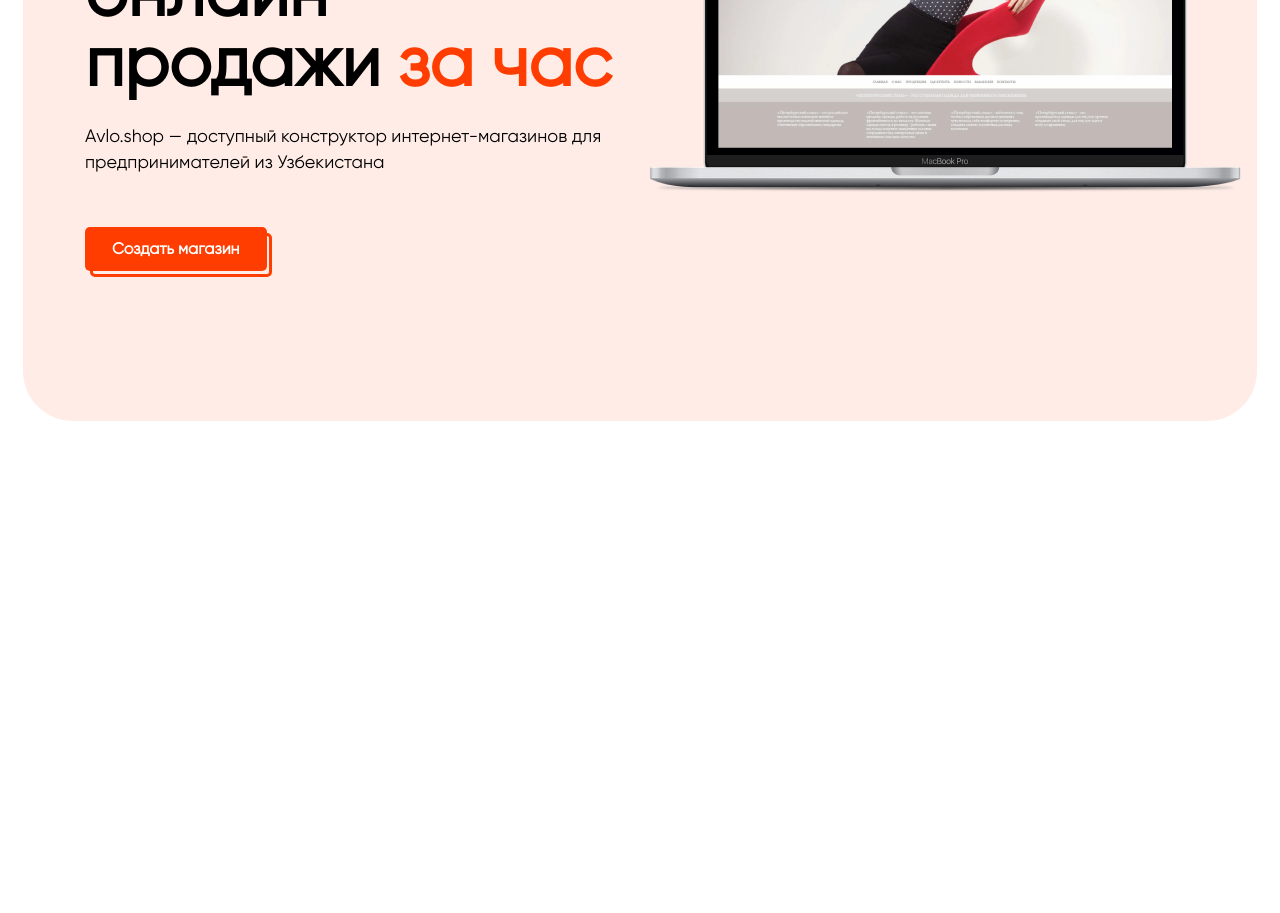
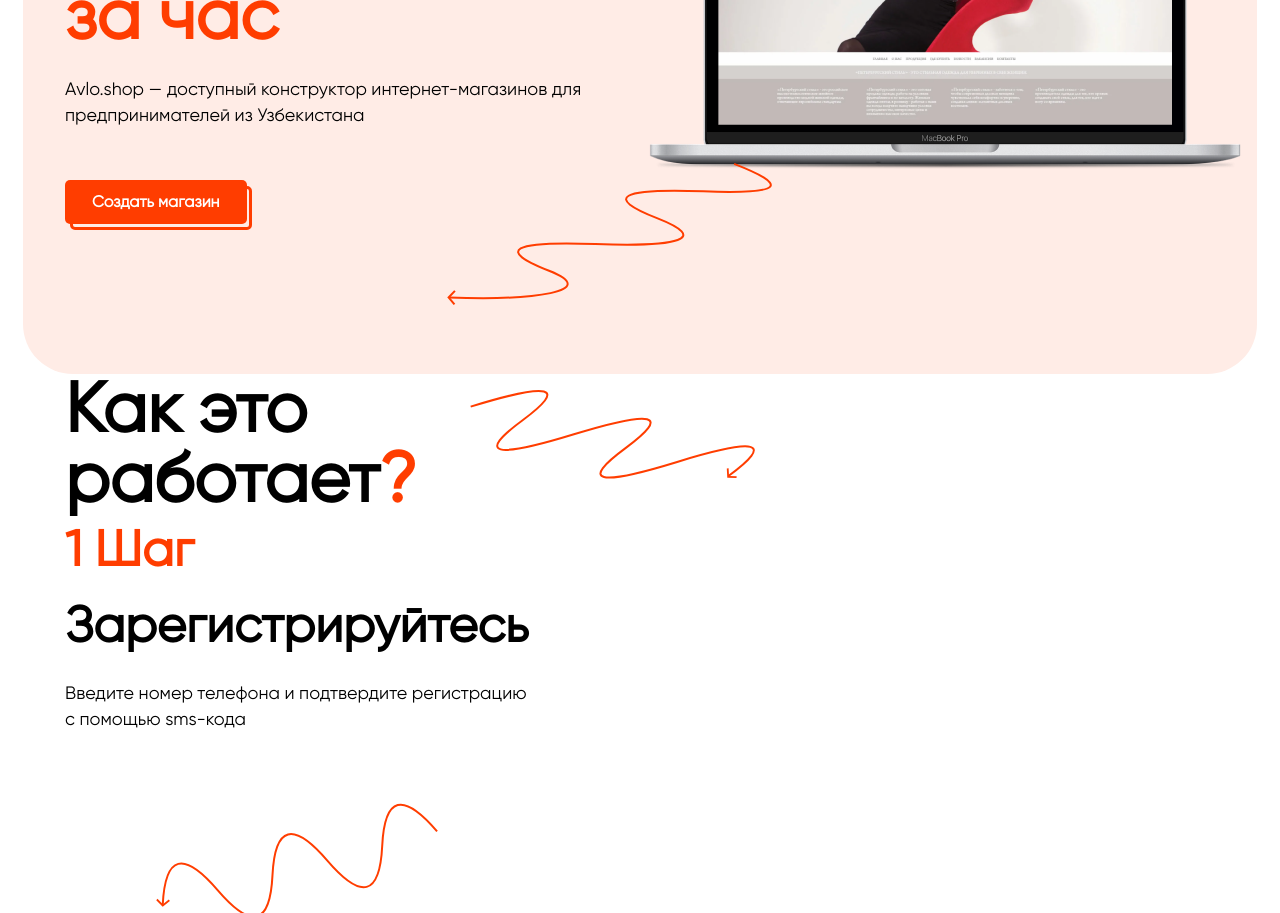
Before and after one commit to itsakbarov/avlo-shop, a React (Create React App) app: page / in a window 1280 px wide. Shown: the part 500-1413 px from the top of the page. Before the commit the page ends 929 px from the top, so only its background shows below. Built offline with nearby package versions, Linux system fonts and the light colour scheme.

Commit message:
global styles are removed

```diff
--- a/public/index.html
+++ b/public/index.html
@@ -21,6 +21,12 @@
             font-family: Gilroy;
             src: url("./gilroy.otf");
         }
+
+        h1, h2, h3, h4, h5, h6, p, a {
+            margin: 0;
+            padding: 0;
+            text-decoration: none;
+        }
     </style>
 </head>
 <body>
--- a/src/assets/icons/index.js
+++ b/src/assets/icons/index.js
@@ -17,3 +17,38 @@
 
     )
 }
+
+export const Arrow = () => {
+    return <svg width="327" height="230" viewBox="0 0 327 230" fill="none" xmlns="http://www.w3.org/2000/svg">
+        <path
+            d="M3.99998 173.5C88.0376 176.558 157.214 167.663 104.028 146.793C50.8426 125.924 66.2687 117.017 150.306 120.075C234.344 123.132 265.186 114.959 212 94.0895C158.815 73.2195 174.241 64.3133 258.278 67.3708C342.316 70.4283 342.326 60.7885 289.141 39.9185"
+            stroke="#FF3D00" stroke-width="2"/>
+        <path
+            d="M2.24893 173.4L2.84275 172.794L9.18095 166.224L10.6773 167.526L4.9225 173.49L10.2646 179.826L8.68431 181.024L2.8008 174.044L2.24894 173.4L2.24893 173.4Z"
+            fill="#FF3D00"/>
+    </svg>
+
+}
+export const Arrow2 = () => {
+    return <svg width="293" height="139" viewBox="0 0 293 139" fill="none" xmlns="http://www.w3.org/2000/svg">
+        <path
+            d="M8.67135 32.6183C89.0541 7.91445 106.26 12.5247 60.288 46.4489C14.3163 80.3732 31.5219 84.9834 111.905 60.2796C192.287 35.5757 209.493 40.186 163.521 74.1102C117.55 108.034 134.755 112.645 215.138 87.9409C295.521 63.237 312.726 67.8472 266.755 101.771"
+            stroke="#FF3D00" stroke-width="2"/>
+        <path
+            d="M265.286 103.658L266.069 103.69L274.489 104.102L274.673 102.28L267.028 101.907L266.616 94.2644L264.794 94.4574L265.25 102.875L265.286 103.658L265.286 103.658Z"
+            fill="#FF3D00"/>
+    </svg>
+
+}
+export const Arrow3 = () => {
+    return <svg width="294" height="143" viewBox="0 0 294 143" fill="none" xmlns="http://www.w3.org/2000/svg">
+        <path
+            d="M9.73467 109.71L10.3404 109.213L16.8993 103.917L15.8236 102.434L9.86971 107.243L4.47561 101.814L3.24466 103.17L9.18708 109.15L9.73499 109.71L9.73467 109.71Z"
+            fill="#FF3D00"/>
+        <path
+            d="M9.74276 107.795C12.1226 58.1543 30.4107 53.254 64.6073 93.0941C98.8039 132.934 117.092 128.034 119.472 78.3932C121.852 28.7524 140.14 23.8521 174.337 63.6922C208.533 103.532 226.821 98.6321 229.201 48.9913C231.581 -0.649412 249.869 -5.54972 284.066 34.2904"
+            stroke="#FF3D00" stroke-width="2"/>
+    </svg>
+
+
+}
--- a/src/assets/styles/index.js
+++ b/src/assets/styles/index.js
@@ -8,7 +8,7 @@
   box-sizing: border-box;
 `;
 export const ContainerXS = styled.div`
-  max-width: 1140px;
+  max-width: 1180px;
   width: 100%;
   margin: 0 auto;
   padding: 0 15px;
--- a/src/components/Button/style.js
+++ b/src/components/Button/style.js
@@ -13,9 +13,20 @@
   border: none;
   color: #FFFFFF;
   position: relative;
+  transition: all ease 0.3s;
+
+  &:active {
+    transform: translate(5px, 6px);
+
+    &:before {
+      bottom: 0;
+      left: 0;
+    }
+  }
 
   &:before {
     content: "";
+    transition: all ease 0.3s;
     left: 5px;
     bottom: -6px;
     position: absolute;
--- a/src/containers/Banner/Banner.js
+++ b/src/containers/Banner/Banner.js
@@ -1,15 +1,16 @@
 import {ContainerXS, W50} from "../../assets/styles";
 import {SpaceBetween} from "../Header/style";
-import {StyledBanner, Text, Title} from "./style";
+import {ArrowHolder, StyledBanner, Text, Title} from "./style";
 import Button from "../../components/Button/Button";
 import Mac from '../../assets/images/MACBOOK.png'
+import {Arrow} from '../../assets/icons'
 
 const Banner = () => {
     return (
         <StyledBanner>
             <ContainerXS>
                 <SpaceBetween style={{padding: "150px 0"}}>
-                    <W50>
+                    <W50 style={{maxWidth: "619px"}}>
                         <Title>Создайте сайт и запустите онлайн-продажи <span>за час</span></Title>
                         <Text>Аvlo.shop — доступный конструктор интернет-магазинов для предпринимателей из
                             Узбекистана</Text>
@@ -17,12 +18,15 @@
                             Создать магазин
                         </Button>
                     </W50>
-                    <W50>
+                    <W50 style={{position: "relative"}}>
                         <img src={Mac} alt=""/>
+                        <ArrowHolder>
+                            <Arrow/>
+                        </ArrowHolder>
                     </W50>
                 </SpaceBetween>
             </ContainerXS>
         </StyledBanner>
-    )
+    );
 }
 export default Banner
--- a/src/containers/Banner/style.js
+++ b/src/containers/Banner/style.js
@@ -26,3 +26,9 @@
   margin-bottom: 52px;
   color: #000000;
 `
+
+export const ArrowHolder = styled.div`
+  position: absolute;
+  bottom: -49%;
+  left: -34%;
+`
--- /dev/null
+++ b/src/containers/Steps/Steps.js
@@ -0,0 +1,58 @@
+import {ArrowWrapper, Card, CardContent, CardText, CardTitle, Content, StyledSteps, Title} from "./style";
+import {ContainerXS} from "../../assets/styles";
+import {Arrow2, Arrow3} from "../../assets/icons";
+
+const Steps = () => {
+    return (
+        <StyledSteps>
+            <ContainerXS>
+                <Content>
+                    <Title>
+                        Как это работает
+                        <span>?</span>
+                    </Title>
+                    <ArrowWrapper>
+                        <Arrow2/>
+                    </ArrowWrapper>
+                    <Card>
+                        <CardTitle>1 Шаг</CardTitle>
+                        <CardText>Зарегистрируйтесь</CardText>
+                        <CardContent>Введите номер телефона и подтвердите регистрацию с помощью sms-кода</CardContent>
+
+                    </Card>
+                    <div style={{marginBottom: "65px", paddingLeft: "88px"}}>
+                        <Arrow3/>
+                    </div>
+                    <Card>
+                        <CardTitle>2 Шаг</CardTitle>
+                        <CardText>Создайте магазин
+                        </CardText>
+                        <CardContent>Напишите название магазина, выберете категорию и загрузите логотип. Ваш магазин
+                            создан, теперь его нужно настроить</CardContent>
+                    </Card>
+                    <div style={{marginBottom: "65px", paddingLeft: "88px"}}>
+                        <Arrow2/>
+                    </div>
+                    <Card>
+                        <CardTitle>3 Шаг</CardTitle>
+                        <CardText>Настройте магазин
+                        </CardText>
+                        <CardContent>Загрузите обложку, добавьте товары, укажите способы оплаты и доставки. Ваш магазин
+                            готов</CardContent>
+                    </Card>
+                    <div style={{marginBottom: "65px", paddingLeft: "88px"}}>
+                        <Arrow3/>
+                    </div>
+                    <Card>
+                        <CardTitle>4 Шаг</CardTitle>
+                        <CardText>Поделитесь ссылкой
+                        </CardText>
+                        <CardContent>Разместите ссылку на сайт в соцсетях, мессенджерах и поисковиках, чтобы привлечь
+                            покупателей</CardContent>
+                    </Card>
+                </Content>
+            </ContainerXS>
+        </StyledSteps>
+    );
+}
+export default Steps
--- /dev/null
+++ b/src/containers/Steps/index.js
@@ -0,0 +1 @@
+export {default} from './Steps'
--- /dev/null
+++ b/src/containers/Steps/style.js
@@ -0,0 +1,57 @@
+import styled from "styled-components";
+
+export const StyledSteps = styled.div``
+export const Content = styled.div`
+  position: relative;
+
+`
+export const Title = styled.h2`
+  font-family: Gilroy;
+  font-style: normal;
+  font-weight: 800;
+  font-size: 70px;
+  line-height: 70px;
+  max-width: 354px;
+
+  span {
+    color: #FF3D00;
+  }
+
+  color: #000000;
+`
+export const Card = styled.div`
+  max-width: 468px;
+  margin-bottom: 65px;
+`
+export const CardTitle = styled.h2`
+  font-family: Gilroy;
+  font-style: normal;
+  font-weight: 800;
+  margin: 0;
+  margin-bottom: 16px;
+  font-size: 50px;
+  line-height: 70px;
+  color: #FF3D00;`
+export const CardText = styled.h4`
+  font-family: Gilroy;
+  font-style: normal;
+  font-weight: 800;
+  margin: 0;
+  font-size: 50px;
+  line-height: 50px;
+  color: #000000;
+  margin-bottom: 30px;
+`
+export const CardContent = styled.p`
+  font-family: Gilroy;
+  font-style: normal;
+  font-weight: 500;
+  margin: 0;
+  font-size: 18px;
+  line-height: 26px;
+  color: #000000;
+`
+export const ArrowWrapper = styled.div`
+  right: 40%;
+  top: 0;
+  position: absolute;`
--- a/src/pages/Home/Home.js
+++ b/src/pages/Home/Home.js
@@ -1,14 +1,16 @@
-import { StyledHome} from "./style";
+import {StyledHome} from "./style";
 import {ContainerXL} from "../../assets/styles";
 import Header from "../../containers/Header";
 import Banner from "../../containers/Banner";
+import Steps from "../../containers/Steps";
 
 const Home = () => {
     return (
         <StyledHome>
             <ContainerXL>
-               <Header />
-                <Banner />
+                <Header/>
+                <Banner/>
+                <Steps/>
             </ContainerXL>
         </StyledHome>
     )
```
